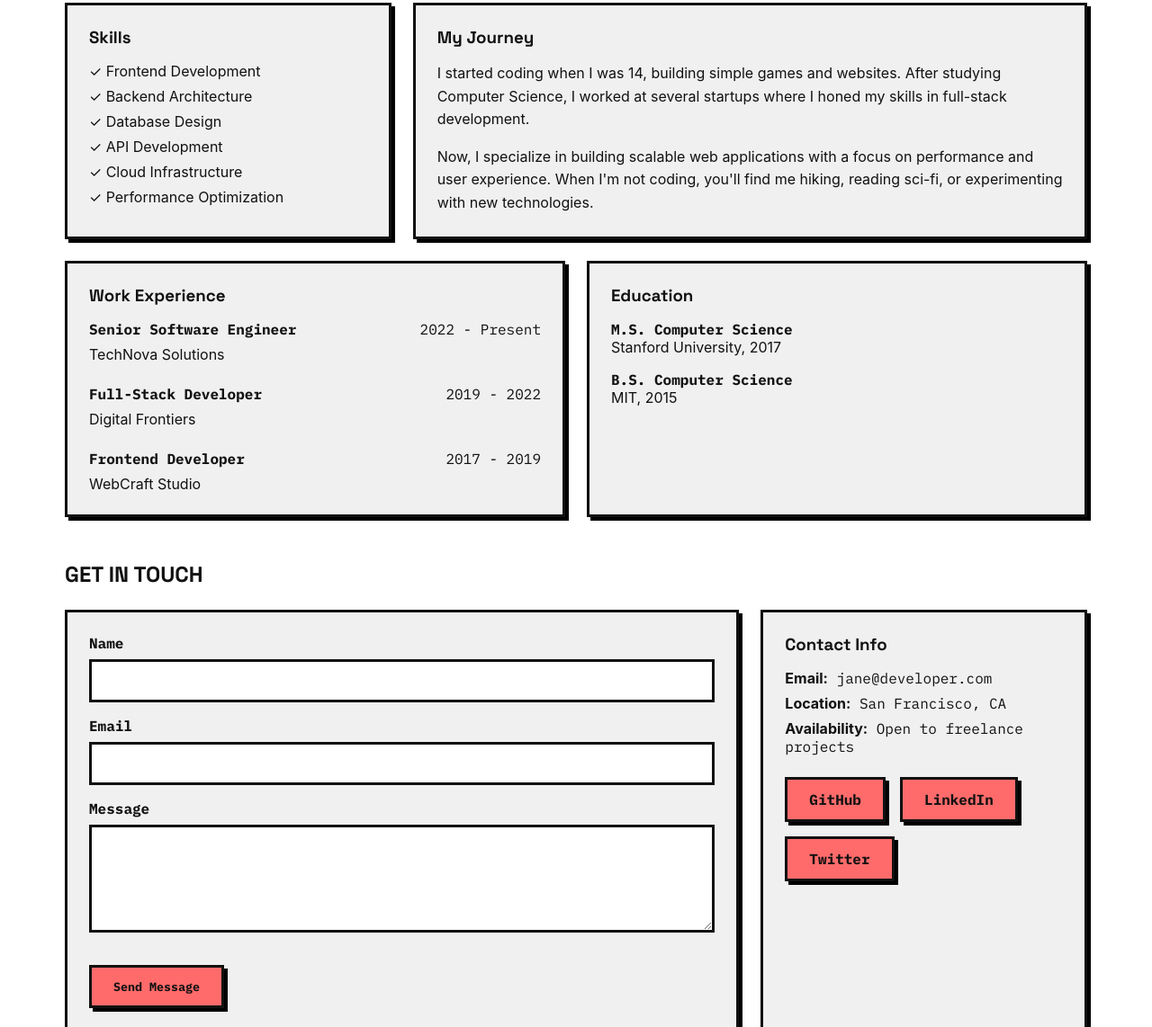
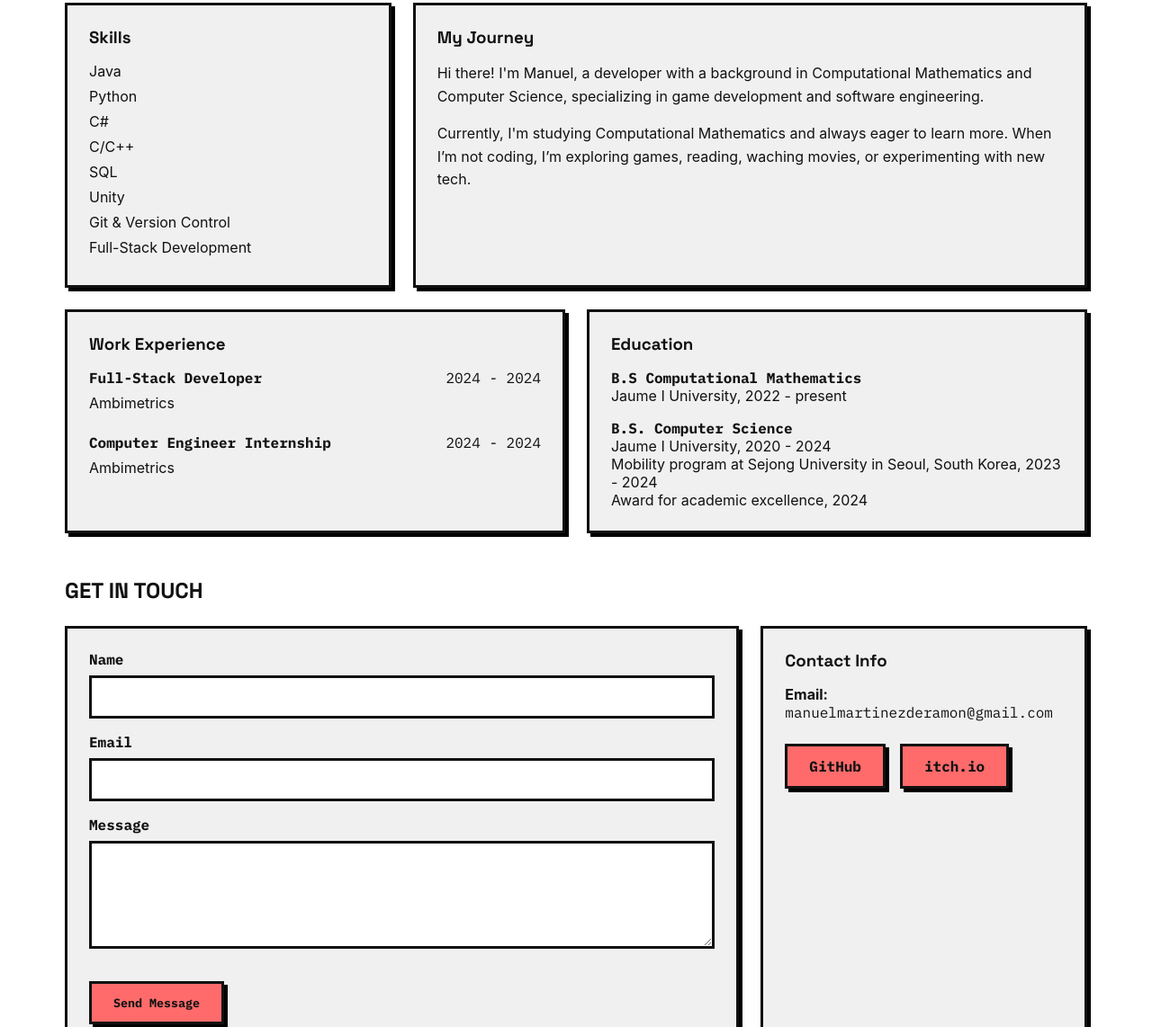
Before and after one commit to Condorbox/Portfolio_brutalist, a plain HTML site: page index.html in a window 1280 px wide. Shown: the part 1595-2737 px from the top of the page at 90% size. Drawn offline with Linux system fonts and the light colour scheme.

Commit message:
Update about me section

```diff
--- a/index.html
+++ b/index.html
@@ -3,7 +3,7 @@
 <head>
     <meta charset="UTF-8">
     <meta name="viewport" content="width=device-width, initial-scale=1.0">
-    <title>Dev Portfolio | Neo-Brutalist</title>
+    <title>Manuel Dev Portfolio</title>
     <link rel="preconnect" href="https://fonts.googleapis.com">
     <link rel="preconnect" href="https://fonts.gstatic.com" crossorigin>
     <link href="https://fonts.googleapis.com/css2?family=IBM+Plex+Mono:wght@400;500;700&family=Space+Grotesk:wght@400;500;700&display=swap" rel="stylesheet">
@@ -31,8 +31,8 @@
         <button class="theme-toggle" id="themeToggle">🌙</button>
     </div>
     <header>
-        <h1 class="hero-title">JANE DEVELOPER</h1>
-        <h2>Full-Stack Engineer & Problem Solver</h2>
+        <h1 class="hero-title">Manuel Developer</h1>
+        <h2>Software Engineer & Game Developer</h2>
         <p class="tagline">I write code that <span class="emphasis">works</span>. Sometimes, it even looks good.</p>
     </header>
 
@@ -87,7 +87,7 @@
 
             <div class="brutal-box span-2">
                 <div class="project-title">2D Game Engine</div>
-                <div class="project-desc">A simple 2D game engine in Java, featuring game loop management, sprite rendering, collision detection, and user input handling</div>
+                <div class="project-desc">A simple 2D game engine in Java, featuring game loop management, sprite rendering, collision detection, and user input handling.</div>
                 <div class="tech-stack">
                     <span class="tech-badge">Java</span>
                     <span class="tech-badge">LWJGL</span>
@@ -129,24 +129,25 @@
             <div class="brutal-box span-2">
                 <h3 style="margin-bottom: 1rem; font-family: var(--heading-font);">Skills</h3>
                 <ul style="list-style-type: none; font-family: var(--mono-font);">
-                    <li style="margin-bottom: 0.5rem;">✓ Frontend Development</li>
-                    <li style="margin-bottom: 0.5rem;">✓ Backend Architecture</li>
-                    <li style="margin-bottom: 0.5rem;">✓ Database Design</li>
-                    <li style="margin-bottom: 0.5rem;">✓ API Development</li>
-                    <li style="margin-bottom: 0.5rem;">✓ Cloud Infrastructure</li>
-                    <li style="margin-bottom: 0.5rem;">✓ Performance Optimization</li>
+                    <li style="margin-bottom: 0.5rem;">Java</li>
+                    <li style="margin-bottom: 0.5rem;">Python</li>
+                    <li style="margin-bottom: 0.5rem;">C#</li>
+                    <li style="margin-bottom: 0.5rem;">C/C++</li>
+                    <li style="margin-bottom: 0.5rem;">SQL</li>
+                    <li style="margin-bottom: 0.5rem;">Unity</li>
+                    <li style="margin-bottom: 0.5rem;">Git & Version Control</li>
+                    <li style="margin-bottom: 0.5rem;">Full-Stack Development</li>
                 </ul>
             </div>
 
             <div class="brutal-box span-4">
                 <h3 style="margin-bottom: 1rem; font-family: var(--heading-font);">My Journey</h3>
                 <p style="line-height: 1.6; margin-bottom: 1rem;">
-                    I started coding when I was 14, building simple games and websites. After studying Computer Science,
-                    I worked at several startups where I honed my skills in full-stack development.
+                    Hi there! I'm Manuel, a developer with a background in Computational Mathematics and Computer Science, specializing in game development and software engineering.
                 </p>
                 <p style="line-height: 1.6;">
-                    Now, I specialize in building scalable web applications with a focus on performance and user experience.
-                    When I'm not coding, you'll find me hiking, reading sci-fi, or experimenting with new technologies.
+                    Currently, I'm studying Computational Mathematics and always eager to learn more.
+                    When I’m not coding, I’m exploring games, reading, waching movies, or experimenting with new tech.
                 </p>
             </div>
 
@@ -154,39 +155,33 @@
                 <h3 style="margin-bottom: 1rem; font-family: var(--heading-font);">Work Experience</h3>
                 <div style="margin-bottom: 1.5rem;">
                     <div style="display: flex; justify-content: space-between; margin-bottom: 0.5rem;">
-                        <strong style="font-family: var(--mono-font);">Senior Software Engineer</strong>
-                        <span style="font-family: var(--mono-font);">2022 - Present</span>
+                        <strong style="font-family: var(--mono-font);">Full-Stack Developer</strong>
+                        <span style="font-family: var(--mono-font);">2024 - 2024</span>
                     </div>
-                    <div>TechNova Solutions</div>
+                    <div>Ambimetrics</div>
                 </div>
 
                 <div style="margin-bottom: 1.5rem;">
                     <div style="display: flex; justify-content: space-between; margin-bottom: 0.5rem;">
-                        <strong style="font-family: var(--mono-font);">Full-Stack Developer</strong>
-                        <span style="font-family: var(--mono-font);">2019 - 2022</span>
+                        <strong style="font-family: var(--mono-font);">Computer Engineer Internship</strong>
+                        <span style="font-family: var(--mono-font);">2024 - 2024</span>
                     </div>
-                    <div>Digital Frontiers</div>
-                </div>
-
-                <div>
-                    <div style="display: flex; justify-content: space-between; margin-bottom: 0.5rem;">
-                        <strong style="font-family: var(--mono-font);">Frontend Developer</strong>
-                        <span style="font-family: var(--mono-font);">2017 - 2019</span>
-                    </div>
-                    <div>WebCraft Studio</div>
+                    <div>Ambimetrics</div>
                 </div>
             </div>
 
             <div class="brutal-box span-3">
                 <h3 style="margin-bottom: 1rem; font-family: var(--heading-font);">Education</h3>
                 <div style="margin-bottom: 1rem;">
-                    <strong style="font-family: var(--mono-font);">M.S. Computer Science</strong>
-                    <div>Stanford University, 2017</div>
+                    <strong style="font-family: var(--mono-font);">B.S Computational Mathematics</strong>
+                    <div>Jaume I University, 2022 - present</div>
                 </div>
 
                 <div>
                     <strong style="font-family: var(--mono-font);">B.S. Computer Science</strong>
-                    <div>MIT, 2015</div>
+                    <div>Jaume I University, 2020 - 2024</div>
+                    <div>Mobility program at Sejong University in Seoul, South Korea, 2023 - 2024</div>
+                    <div>Award for academic excellence, 2024</div>
                 </div>
             </div>
         </div>
@@ -222,14 +217,11 @@
 
             <div class="brutal-box span-2">
                 <h3 style="margin-bottom: 1rem; font-family: var(--heading-font);">Contact Info</h3>
-                <p style="margin-bottom: 0.5rem; font-family: var(--mono-font);"><strong>Email:</strong> jane@developer.com</p>
-                <p style="margin-bottom: 0.5rem; font-family: var(--mono-font);"><strong>Location:</strong> San Francisco, CA</p>
-                <p style="margin-bottom: 1.5rem; font-family: var(--mono-font);"><strong>Availability:</strong> Open to freelance projects</p>
-
+                <p style="margin-bottom: 0.3rem; font-family: var(--mono-font);"><strong>Email:</strong> manuelmartinezderamon@gmail.com</p>
+                <div><br></div>
                 <div style="display: flex; gap: 1rem; flex-wrap: wrap;">
-                    <a href="#" class="brutal-button" style="margin-top: 0;">GitHub</a>
-                    <a href="#" class="brutal-button" style="margin-top: 0;">LinkedIn</a>
-                    <a href="#" class="brutal-button" style="margin-top: 0;">Twitter</a>
+                    <a href="https://github.com/Condorbox" target="_blank" class="brutal-button" style="margin-top: 0;">GitHub</a>
+                    <a href="https://condorbox.itch.io/" target="_blank" class="brutal-button" style="margin-top: 0;">itch.io</a>
                 </div>
             </div>
         </div>
```
